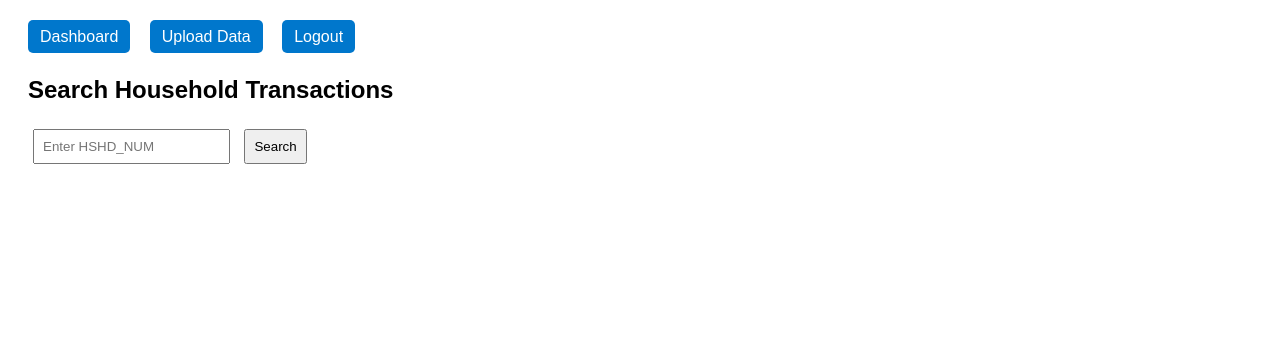
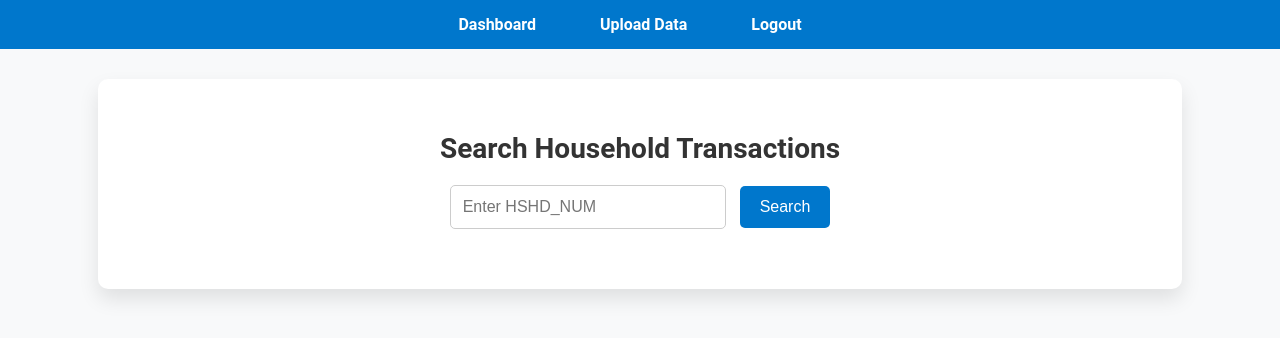
Before and after one commit to simhadri2202/azure_cloud_project, a Flask app: page /search in a window 1280 px wide. Shown: the top 338 px of the page. Run offline with Flask 3, Linux system fonts and the light colour scheme.

Commit message:
search file updated

```diff
--- a/azure_flask_webapp/templates/search.html
+++ b/azure_flask_webapp/templates/search.html
@@ -1,71 +1,189 @@
 <!DOCTYPE html>
-<html>
+<html lang="en">
 <head>
+    <meta charset="UTF-8">
+    <meta name="viewport" content="width=device-width, initial-scale=1.0">
     <title>Data Pull Search</title>
     <style>
-        body { font-family: Arial, sans-serif; padding: 20px; }
-        table, th, td { border: 1px solid #ccc; border-collapse: collapse; padding: 8px; }
-        th { background-color: #f2f2f2; }
-        input, button {
-            padding: 8px;
-            margin: 5px;
+        /* General Body Styles */
+        body {
+            font-family: 'Roboto', sans-serif;
+            background-color: #f8f9fa;
+            margin: 0;
+            padding: 0;
         }
+
+        /* Navigation Bar */
         .nav {
-            margin-bottom: 20px;
+            background-color: #0077cc;
+            padding: 15px;
+            text-align: center;
         }
         .nav a {
-            margin-right: 15px;
             text-decoration: none;
-            padding: 8px 12px;
-            background-color: #0077cc;
             color: white;
+            padding: 10px 20px;
+            margin-right: 20px;
             border-radius: 5px;
+            font-weight: bold;
+            transition: background-color 0.3s ease;
         }
         .nav a:hover {
             background-color: #005fa3;
         }
-        .section {
+
+        /* Container Section */
+        .container {
+            width: 80%;
+            margin: 30px auto;
+            background-color: white;
+            padding: 30px;
+            border-radius: 10px;
+            box-shadow: 0px 10px 20px rgba(0, 0, 0, 0.1);
+        }
+
+        /* Heading Styles */
+        h2 {
+            color: #333;
+            font-size: 28px;
+            text-align: center;
+            margin-bottom: 20px;
+        }
+
+        h3 {
+            color: #0077cc;
+            font-size: 24px;
+            margin-bottom: 20px;
+            text-align: center;
+        }
+
+        /* Search Form */
+        .search-form {
+            display: flex;
+            justify-content: center;
+            margin-bottom: 30px;
+        }
+        .search-form input {
+            width: 250px;
+            padding: 12px;
+            border-radius: 5px;
+            border: 1px solid #ccc;
+            font-size: 16px;
+        }
+        .search-form button {
+            padding: 12px 20px;
+            margin-left: 10px;
+            background-color: #0077cc;
+            color: white;
+            border: none;
+            border-radius: 5px;
+            font-size: 16px;
+            cursor: pointer;
+            transition: background-color 0.3s ease;
+        }
+        .search-form button:hover {
+            background-color: #005fa3;
+        }
+
+        /* Table Styles */
+        table {
+            width: 100%;
+            border-collapse: collapse;
             margin-top: 30px;
-            margin-bottom: 30px;
+        }
+        table th, table td {
+            padding: 12px;
+            text-align: center;
+            border: 1px solid #ddd;
+            font-size: 16px;
+        }
+        table th {
+            background-color: #f8f9fa;
+            font-weight: bold;
+        }
+        table tr:nth-child(even) {
+            background-color: #f2f2f2;
+        }
+
+        /* Message when no results are found */
+        .no-results {
+            text-align: center;
+            font-size: 18px;
+            color: #ff6347;
+            font-weight: bold;
+        }
+
+        /* Responsive Design */
+        @media (max-width: 768px) {
+            .container {
+                width: 95%;
+                padding: 20px;
+            }
+            .nav a {
+                margin-right: 10px;
+                padding: 8px 15px;
+            }
+            .search-form input {
+                width: 200px;
+            }
         }
     </style>
 </head>
 <body>
+
     <!-- Navigation Bar -->
     <div class="nav">
         <a href="/dashboard">Dashboard</a>
-        <a href="/upload">Upload Data</a>  <!-- Upload button -->
-        <a href="/logout">Logout</a>  <!-- Logout -->
+        <a href="/upload">Upload Data</a>
+        <a href="/logout">Logout</a>
     </div>
 
-    <!-- Search Section -->
-    <div class="section">
+    <!-- Main Container -->
+    <div class="container">
         <h2>Search Household Transactions</h2>
+
+        <!-- Search Form -->
+        <div class="search-form">
             <form action="/search" method="POST">
                 <input type="number" name="hshd_num" placeholder="Enter HSHD_NUM" required>
                 <button type="submit">Search</button>
             </form>
+        </div>
 
+        <!-- Display Results or Message -->
         {% if hshd_num %}
             <h3>Results for HSHD_NUM: {{ hshd_num }}</h3>
+
             {% if data %}
                 <table>
                     <tr>
-                    <th>HSHD_NUM</th><th>Basket_Num</th><th>Date</th><th>Product_Num</th>
-                    <th>Department</th><th>Commodity</th><th>Spend</th><th>Units</th>
+                        <th>HSHD_NUM</th>
+                        <th>Basket_Num</th>
+                        <th>Date</th>
+                        <th>Product_Num</th>
+                        <th>Department</th>
+                        <th>Commodity</th>
+                        <th>Spend</th>
+                        <th>Units</th>
                     </tr>
                     {% for row in data %}
                     <tr>
-                    <td>{{ row.hshd_num }}</td><td>{{ row.basket_num }}</td><td>{{ row.purchase_date }}</td>
-                    <td>{{ row.product_num }}</td><td>{{ row.department }}</td><td>{{ row.commodity }}</td>
-                    <td>{{ row.spend }}</td><td>{{ row.units }}</td>
+                        <td>{{ row.hshd_num }}</td>
+                        <td>{{ row.basket_num }}</td>
+                        <td>{{ row.purchase_date }}</td>
+                        <td>{{ row.product_num }}</td>
+                        <td>{{ row.department }}</td>
+                        <td>{{ row.commodity }}</td>
+                        <td>{{ row.spend }}</td>
+                        <td>{{ row.units }}</td>
                     </tr>
                     {% endfor %}
                 </table>
             {% else %}
-                <p>No data found for HSHD_NUM {{ hshd_num }}.</p>
+                <p class="no-results">No data found for HSHD_NUM {{ hshd_num }}.</p>
             {% endif %}
         {% endif %}
     </div>
+
 </body>
 </html>
```
Also changed, not shown: azure_flask_webapp/templates/register.html (+22 -13 lines), azure_flask_webapp/templates/login.html (line endings or trailing spaces). Lines whose indentation alone changed are shown as unchanged.
